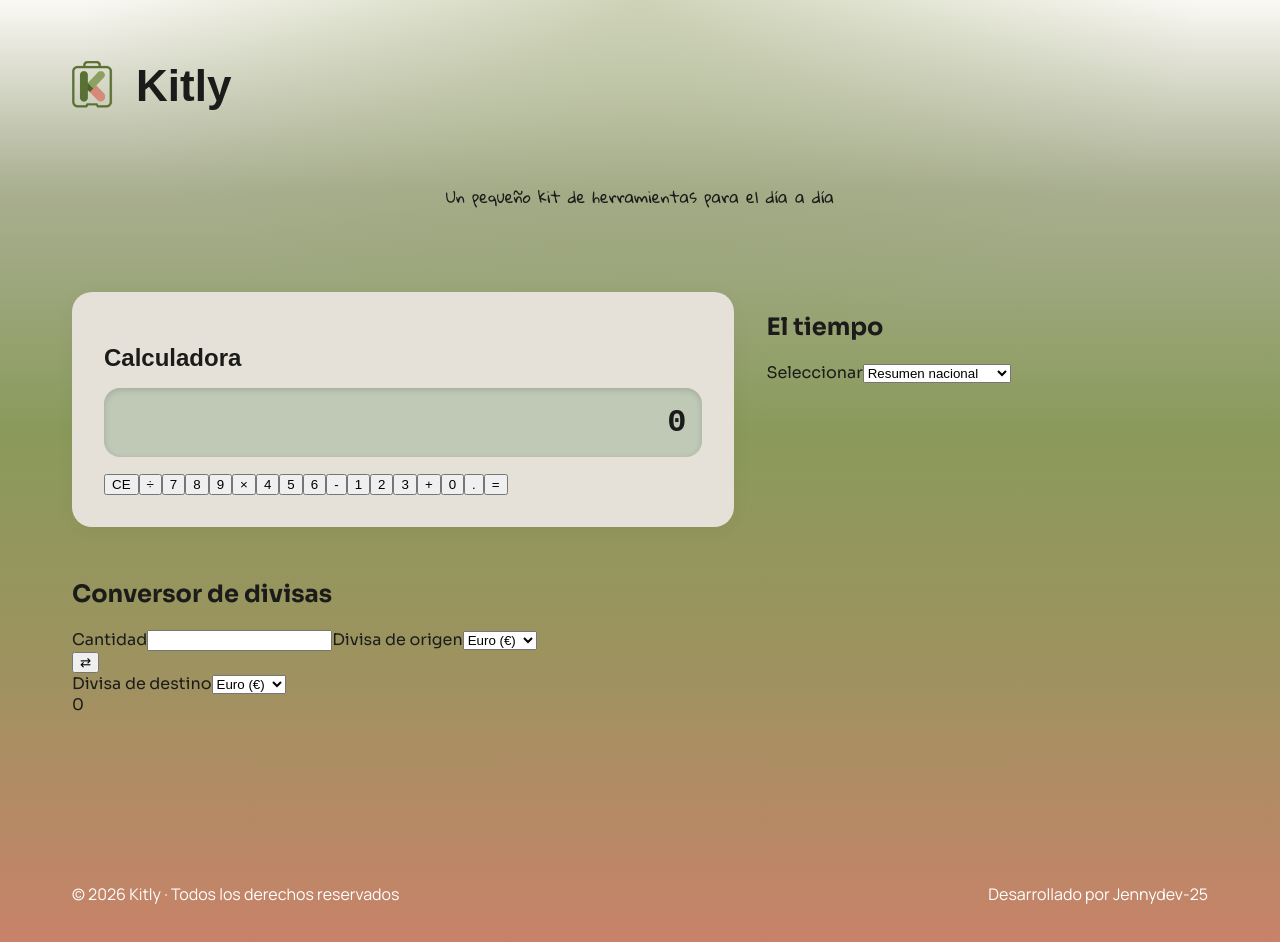
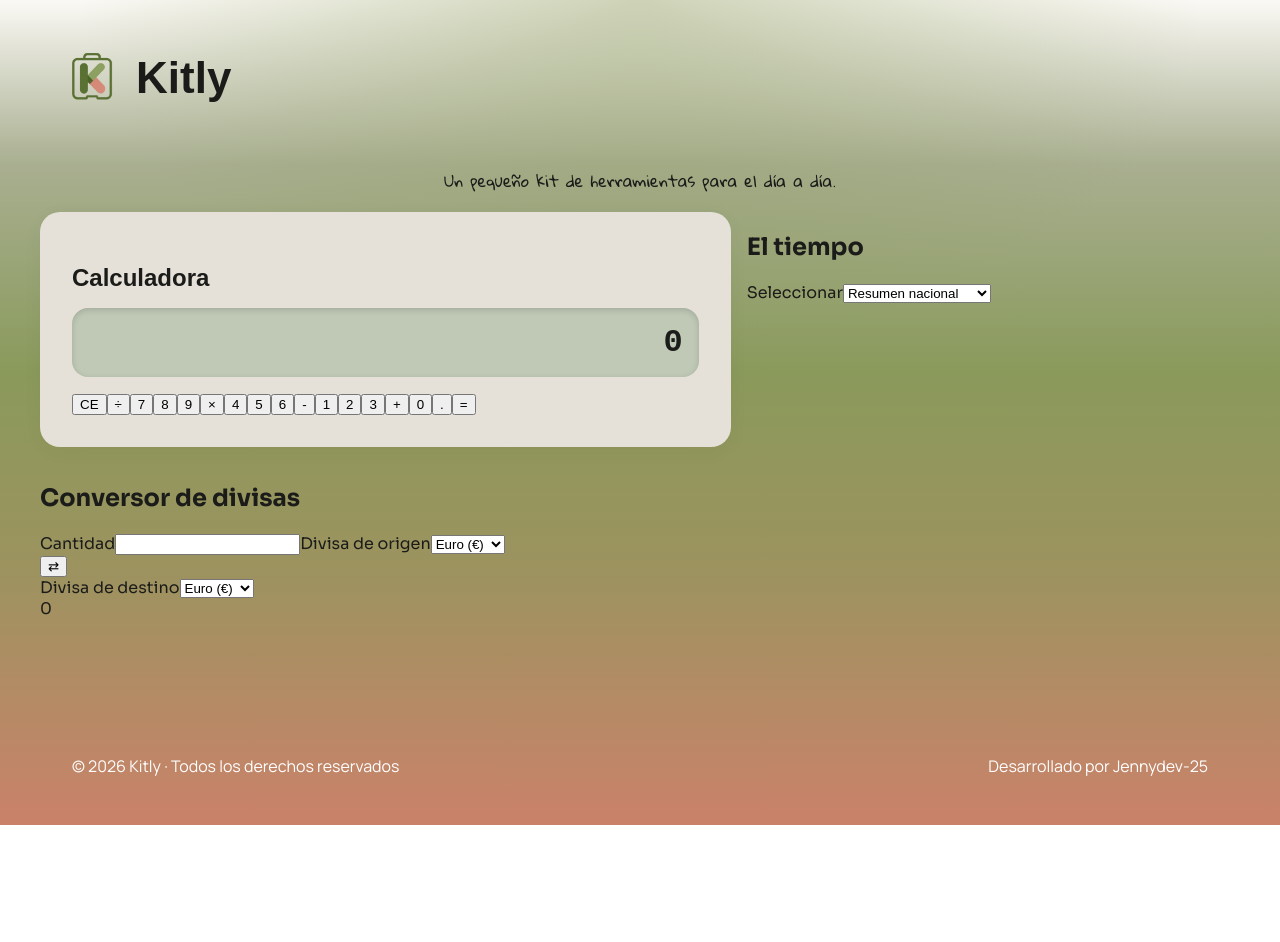
Before and after one commit to Jennydev-25/multifunctional-calculator, a Vue app: page / in a window 1280 px wide. Shown: the top 942 px of the page. After the commit the page ends 825 px from the top, so only its background shows below. Built offline with nearby package versions, Linux system fonts and the light colour scheme; a web font is replaced by a local one.

Commit message:
style: adjust main grid proportions max width and vertical spacing

```diff
--- a/src/App.vue
+++ b/src/App.vue
@@ -10,7 +10,7 @@ import CurrencyConverter from '@/components/CurrencyConverter.vue'
     <h1>Kitly</h1>
   </header>
 
-  <p class="app-tagline">Un pequeño kit de herramientas para el día a día</p>
+  <p class="app-tagline">Un pequeño kit de herramientas para el día a día.</p>
 
   <main>
     <Calculator />
@@ -65,7 +65,7 @@ footer {
 
 @media (min-width: 768px) {
   header {
-    padding: var(--sp-md) var(--sp-xl);
+    padding: var(--sp-sm) var(--sp-xl);
 
     h1 {
       font-size: 2.75rem;
@@ -76,14 +76,20 @@ footer {
     width: 56px;
   }
 
+  .app-tagline {
+    margin-bottom: var(--sp-sm);
+  }
+
   main {
     display: grid;
-    grid-template-columns: 3fr 2fr;
+    grid-template-columns: 7fr 5fr;
     grid-template-areas:
       'calculator weather'
       'currency currency';
-    gap: var(--sp-lg);
-    padding: var(--sp-xl);
+    gap: var(--sp-sm);
+    max-width: 1200px;
+    margin: 0 auto;
+    padding: 0 24px var(--sp-lg);
   }
 
   .calculator {
```
